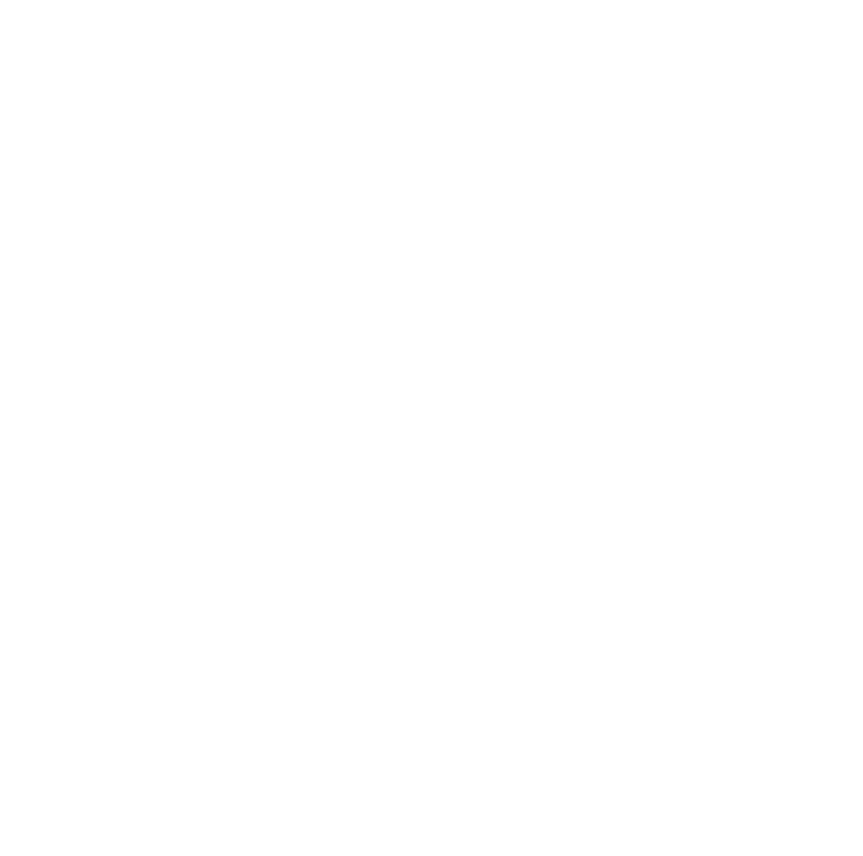
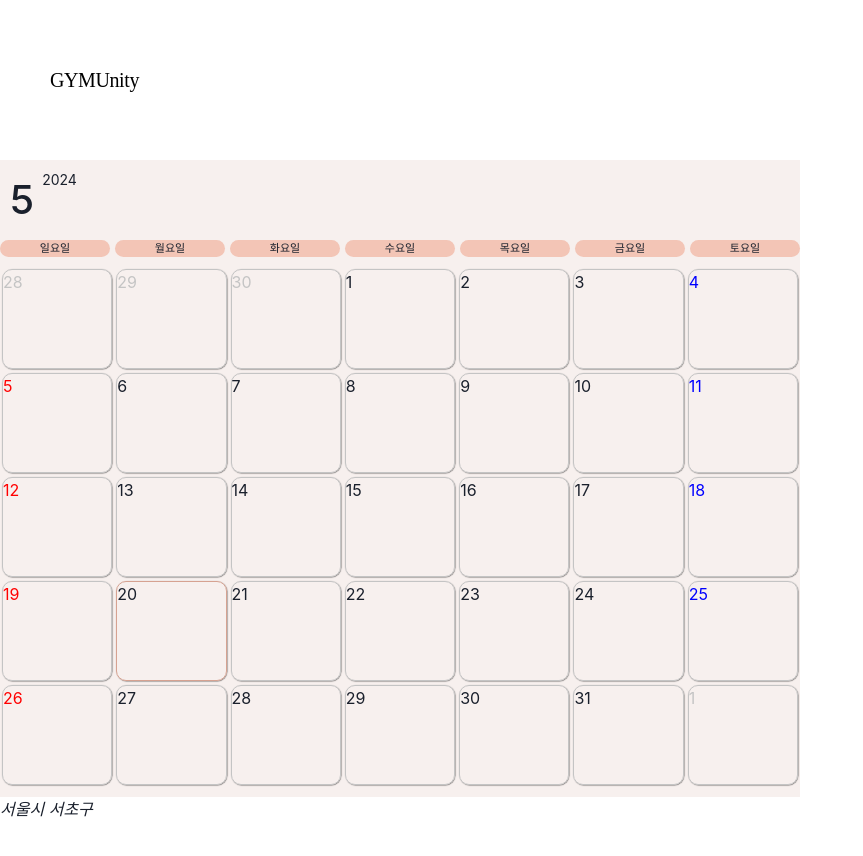
Before and after one commit to IT-improvement/GYMUnity, a React (Create React App) app: page /gymunity/user/diary in a window 1280 px wide. Shown: the top 856 px of the page, without its empty margins (0-863 px from the left). Before the commit the page ends 800 px from the top, so only its background shows below. Built offline with nearby package versions, Linux system fonts and the light colour scheme; no server answers; some icons are missing.

Commit message:
add header

```diff
--- a/src/components/Root.js
+++ b/src/components/Root.js
@@ -1,7 +1,7 @@
 import React from 'react'
-import Header from './module/Header'
 import { Outlet } from 'react-router-dom'
 import Footer from './module/Footer'
+import Header from './module/header'
 
 export default function Root() {
     return (
--- a/src/components/diary/diary.js
+++ b/src/components/diary/diary.js
@@ -1,17 +1,15 @@
-import React, { Component, useState } from 'react'
-import {addDays, addMonths, endOfMonth, endOfWeek, format, isSameDay, isSameMonth, parse, startOfMonth, startOfWeek, subMonths} from 'date-fns'
-import {Icon} from '@iconify/react';
+import React, { useEffect, useState } from 'react';
+import { addDays, addMonths, endOfMonth, endOfWeek, format, isSameDay, isSameMonth, startOfMonth, startOfWeek, subMonths } from 'date-fns';
+import { Icon } from '@iconify/react';
 import './style.css';
-import { Link, useNavigate } from 'react-router-dom';
 
-// 년월 랜더링
-const RenderHeader = ({currentMonth, prevMonth, nextMonth}) =>{
-    return(
+const RenderHeader = ({ currentMonth, prevMonth, nextMonth }) => {
+    return (
         <div className='header'>
             <div className='header-text-box'>
                 <div className='text'>
-                    <span className='text-month'>{format(currentMonth,'M')}</span>
-                    <span className='text-year'>{format(currentMonth,'yyyy')}</span>
+                    <span className='text-month'>{format(currentMonth, 'M')}</span>
+                    <span className='text-year'>{format(currentMonth, 'yyyy')}</span>
                 </div>
                 <div className='button'>
                     <Icon className='icon' icon="bi:arrow-left-circle-fill" onClick={prevMonth}></Icon>
@@ -19,15 +17,14 @@ const RenderHeader = ({currentMonth, prevMonth, nextMonth}) =>{
                 </div>
             </div>
         </div>
-    )
+    );
 }
 
-// 요일 랜더링
-const RenderDate = () =>{
+const RenderDate = () => {
     const days = [];
     const date = ['일요일', '월요일', '화요일', '수요일', '목요일', '금요일', '토요일'];
 
-    for(let i = 0 ; i<7;i++){
+    for (let i = 0; i < 7; i++) {
         days.push(
             <div className='rows-date' key={i}>
                 {date[i]}
@@ -38,7 +35,7 @@ const RenderDate = () =>{
     return <div className='row-days'>{days}</div>
 }
 
-const RenderDay = ({currentMonth, selectedDate, onDateClick }) =>{
+const RenderDay = ({ currentMonth, selectedDate, onDateClick }) => {
     const startMonth = startOfMonth(currentMonth);
     const endMonth = endOfMonth(startMonth);
     const startDay = startOfWeek(startMonth);
@@ -47,58 +44,86 @@ const RenderDay = ({currentMonth, selectedDate, onDateClick }) =>{
     const rows = [];
     let days = [];
     let day = startDay;
-    let formatDay='';
+    let formatDay = '';
 
-    while(day<=endDay){
-        for(let i = 0 ;i<7;i++){
-            formatDay =format(day,'d');
+    while (day <= endDay) {
+        for (let i = 0; i < 7; i++) {
+            formatDay = format(day, 'd');
             const cloneDay = day;
+            const isDisabled = !isSameMonth(day, currentMonth);
+            const isSelected = isSameDay(day, selectedDate);
+            const isNotValid = format(currentMonth, 'M') !== format(day, 'M');
+            const isValid = !isDisabled && !isSelected && !isNotValid;
+
             days.push(
-                <div className={`rows-day ${
-                    !isSameMonth(day, currentMonth)?'disabled' :
-                    isSameDay(day, selectedDate)?'selected' :
-                    format(currentMonth, 'M') !== format(day, 'M')? 'not-valid' : 'valid'
-                }`}
-                key={day} onClick={()=> onDateClick(cloneDay)}>
-                    <span className={format(currentMonth, 'M') !== format(day, 'M')?'text-not-valid':''}>
-                    {formatDay}
+                <div
+                    className={`rows-day ${
+                        isDisabled ? 'disabled' :
+                        isSelected ? 'selected' :
+                        isNotValid ? 'not-valid' : 'valid'
+                    }`}
+                    key={day}
+                    onClick={() => onDateClick(cloneDay)}
+                >
+                    <span
+                        id={isNotValid ? 'text-not-valid' : ''}
+                        className={i === 0 ? 'sunday' : i === 6 ? 'saturday' : ''}
+                    >
+                        {formatDay}
                     </span>
                 </div>
             );
-            day = addDays(day,1);
+            day = addDays(day, 1);
         }
         rows.push(
             <div className='row' key={day}>{days}</div>
         );
         days = [];
     }
-    return(
+    return (
         <div className='body'>{rows}</div>
-    )
+    );
 }
 
 export default function Diary() {
+    const [data, setData] = useState([]);
     const [currentMonth, setCurrentMonth] = useState(new Date());
     const [selectedDate, setSelectedDate] = useState(new Date());
 
-    const prevMonth = () =>{
+    const prevMonth = () => {
         setCurrentMonth(subMonths(currentMonth, 1));
-        console.log(selectedDate);
     };
-    const nextMonth = () =>{
+
+    const nextMonth = () => {
         setCurrentMonth(addMonths(currentMonth, 1));
     };
-    const onDateClick = (day) =>{
+
+    const onDateClick = (day) => {
         setSelectedDate(day);
-        console.log(selectedDate);
-        window.location.href = `${process.env.REACT_APP_SERVER_URL}/diary?date=${selectedDate}`;
+        console.log(data);
     }
 
+    useEffect(() => {
+        fetch(`${process.env.REACT_APP_SERVER_URL}/diary?command=read&date=${format(selectedDate, 'yyyy-MM-dd')}`)
+            .then(response => {
+                if (!response.ok) {
+                    throw new Error('Network response was not ok');
+                }
+                return response.json();
+            })
+            .then(data => {
+                setData(data);
+            })
+            .catch(error => {
+                console.error('Error fetching data:', error);
+            });
+    }, [selectedDate]);
+
     return (
-    <div className='diary-box'>
-        <RenderHeader currentMonth={currentMonth} prevMonth={prevMonth} nextMonth={nextMonth}/>
-        <RenderDate/>
-        <RenderDay currentMonth={currentMonth} selectedDate={selectedDate} onDateClick={onDateClick}/>
-    </div>
+        <div className='diary-box'>
+            <RenderHeader currentMonth={currentMonth} prevMonth={prevMonth} nextMonth={nextMonth} />
+            <RenderDate />
+            <RenderDay currentMonth={currentMonth} selectedDate={selectedDate} onDateClick={onDateClick} />
+        </div>
     );
 }
--- a/src/components/diary/style.css
+++ b/src/components/diary/style.css
@@ -85,6 +85,18 @@
     flex-direction: row;
 }
 
+.sunday{
+    color: red;
+}
+
+.saturday{
+    color: blue;
+}
+
+#text-not-valid{
+    color: var(--gray-color);
+}
+
 .rows-day{
     width: calc(800px / 7);
     height: 100px;
--- a/src/components/module/Header.js
+++ /dev/null
@@ -1,14 +0,0 @@
-import { Box, Heading } from '@chakra-ui/react'
-import React from 'react'
-
-export default function Header() {
-    return (
-        <>
-            <Box>
-                <Heading>
-                    {process.env.REACT_APP_SERVER_URL}
-                </Heading>
-            </Box>
-        </>
-    )
-}
--- a/src/components/module/Main.js
+++ b/src/components/module/Main.js
@@ -7,7 +7,7 @@ const Main = () => {
             <Box>
                 <h4>Main</h4>
                     <div id="image-container"></div>
-                    <form method="POST" action={`${process.env.REACT_APP_SERVER_URL}/user/service`}
+                    <form method="POST" action={`${process.env.REACT_APP_SERVER_URL}/diary?`}
                     encType={"multipart/form-data"}>
                         <input type="hidden" id="test" name="test" value="test"/>
                         <input type="file" id="file" name="file"/>
--- /dev/null
+++ b/src/components/module/header/index.jsx
@@ -0,0 +1,45 @@
+import React, { useState } from 'react';
+import './style.css';
+import { useNavigate } from 'react-router-dom';
+
+//       component: 헤더 레이아웃        //
+export default function Header() {
+
+    //        function: 네비게이트 함수      //
+    const navigate = useNavigate();
+
+
+    //        event handler: 로고 클릭 이벤트 처리 함수      //
+    const onLogoClickHandler = () =>{
+    }
+
+    //       component: 검색 버튼 컴포넌트         //
+    const SearchButton = () =>{
+
+        //       state: 검색 버튼 상태        //
+
+        //       render: 검새 버튼 컴포넌트  랜더링      //
+        return(
+            <div className='icon-button'>
+                <div className='icon search-light-icon'></div>
+            </div>
+        );
+    }
+
+    //       render: 헤더 레이아웃  랜더링      //
+    return (
+    <div id='header'>
+        <div className='header-container'>
+            <div className='header-left-box' onClick={onLogoClickHandler}>
+                <div className='icon-box'>
+                    <div className='icon logo-dark-icon'></div>
+                </div>
+                <div className='header-logo'>{'GYMUnity'}</div>
+            </div>
+            <div className='header-right-box'>
+                <SearchButton/>
+            </div>
+        </div>
+    </div>
+    )
+}
--- /dev/null
+++ b/src/components/module/header/style.css
@@ -0,0 +1,40 @@
+#header{
+    padding: 20px 0;
+
+    display: flex;
+    justify-content: center;
+}
+
+.header-container{
+    width: 1200px;
+    /* ↑ 이거 없을때까지는 header기준이지만
+    이거 생기고 부터는 .header-container를 기준으로 잡기때문에
+    다른 css가 없기때문에 왼쪽 배치*/
+    display: flex;
+    justify-content: space-between;
+    align-items: center;
+}
+
+.header-left-box{
+    display: flex;
+    align-items: center;
+    gap: 10px;
+
+    cursor: pointer;
+}
+
+.header-logo{
+    color: rgba(0, 0, 0, 1);
+
+    font-family: 'GimhaeGayaR';
+    font-size: 20px;
+    font-weight: 400;
+    line-height: 140%;
+    letter-spacing: -0.4px;
+}
+
+.header-right-box{
+    display: flex;
+    align-items: center;
+    gap: 15px;
+}
--- a/src/router.js
+++ b/src/router.js
@@ -19,20 +19,20 @@ const router = createBrowserRouter([
                 <h4>오류입니다~</h4>
             </>
     },{
-        paht: "/user",
+        path: "/user",
         element : <Root/>,
         children: [
             {
-                path:"/calender",
+                path:"calender",
                 element:<Calender/>
             },{
-                path:"/diary",
+                path:"diary",
                 element:<Diary/>
             }
         ]
     }
 ],{
-    basename: "/gymunity/v1"
+    basename: "/gymunity"
 });
 
 export default router;
```
